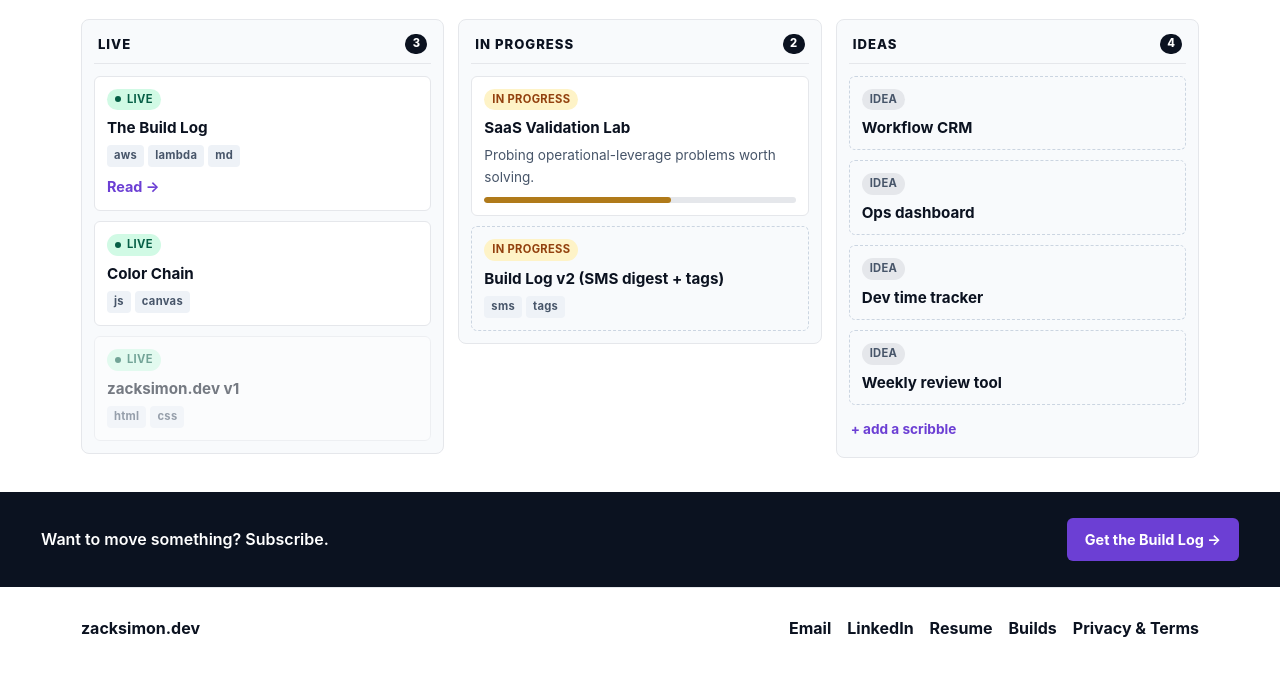
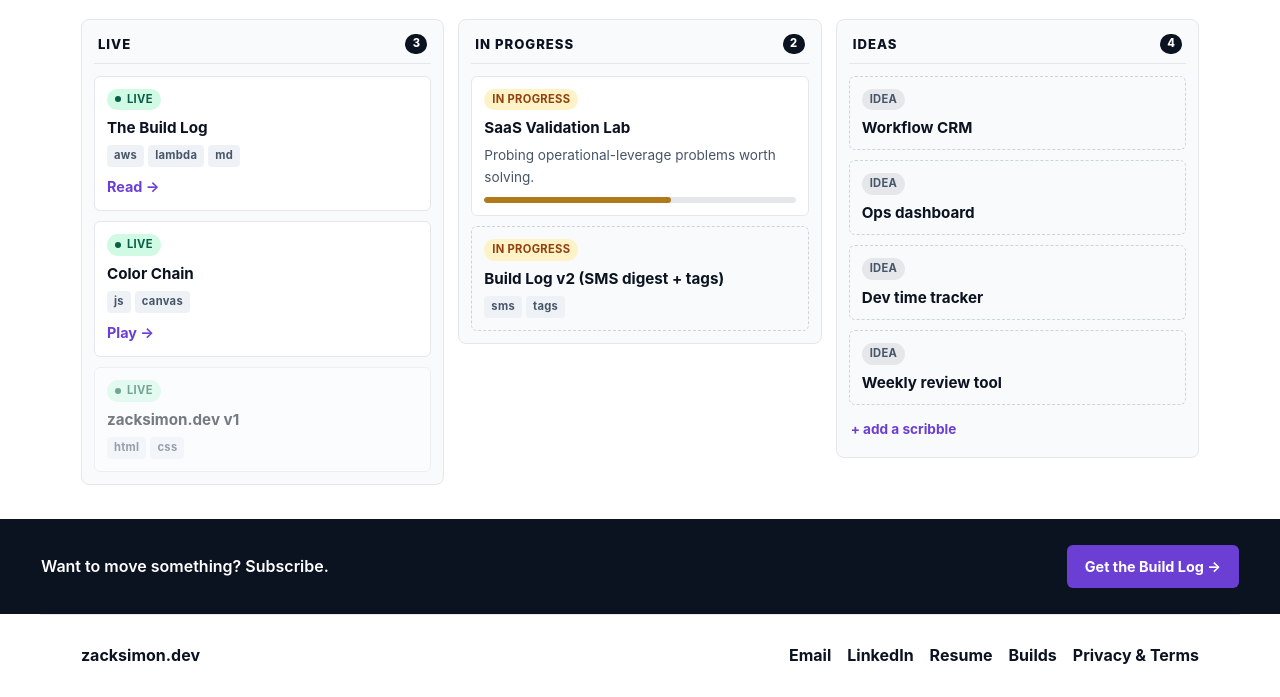
Before and after one commit to zackes3639/dev-site, a plain HTML site: page work.html in a window 1280 px wide. Shown: the part 208-905 px from the top of the page. Before the commit the page ends 878 px from the top, so only its background shows below. Drawn offline with Linux system fonts and the light colour scheme.

Commit message:
Add Play link to Color Chain card on Builds page
Co-Authored-By: Claude Sonnet 4.6 <noreply@anthropic.com>

```diff
--- a/work.html
+++ b/work.html
@@ -58,6 +58,7 @@
             <span class="v2-tag-chip">js</span>
             <span class="v2-tag-chip">canvas</span>
           </div>
+          <a href="game/index.html" class="build-link">Play →</a>
         </article>
 
         <article class="v2-kanban-card v2-kanban-card-dim">
```
